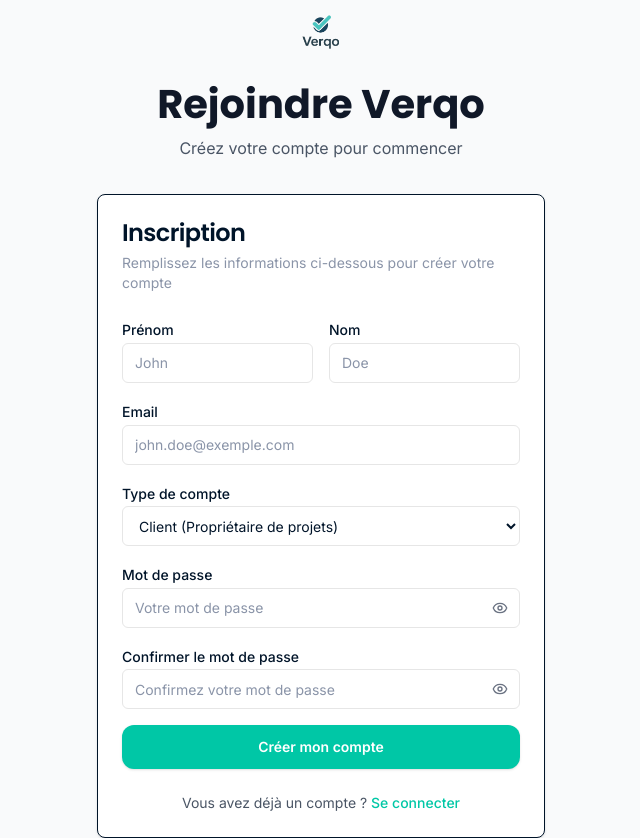
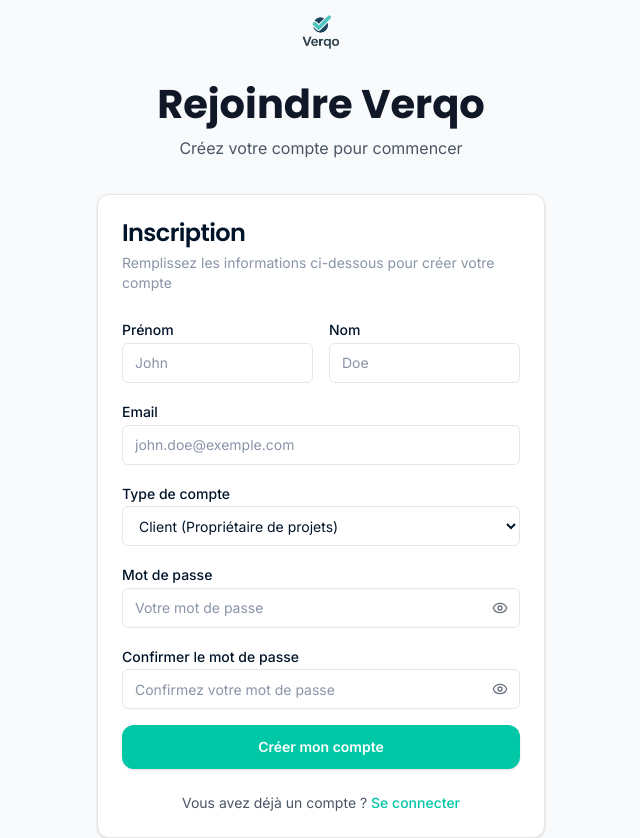
Before and after one commit to AlKountiyou/verqo, a Next.js app in the folder frontend/: page /register in a window 1280 px wide. Shown: the whole page, without its empty margins (319-959 px from the left). Built offline with nearby package versions, Linux system fonts and the light colour scheme; no server answers.

Commit message:
chore(ui): update card styles

```diff
--- a/frontend/src/components/ui/card.tsx
+++ b/frontend/src/components/ui/card.tsx
@@ -8,7 +8,7 @@
   <div
     ref={ref}
     className={cn(
-      "rounded-lg border bg-card text-card-foreground shadow-sm",
+      "rounded-xl border border-verqo-gray-light bg-verqo-white text-verqo-navy-dark shadow-sm hover:shadow-md transition-shadow duration-200",
       className
     )}
     {...props}
@@ -35,7 +35,7 @@
   <h3
     ref={ref}
     className={cn(
-      "text-2xl font-semibold leading-none tracking-tight",
+      "text-xl font-semibold leading-tight tracking-tight text-verqo-navy-dark font-display",
       className
     )}
     {...props}
@@ -49,7 +49,7 @@
 >(({ className, ...props }, ref) => (
   <p
     ref={ref}
-    className={cn("text-sm text-muted-foreground", className)}
+    className={cn("text-sm text-verqo-gray-medium", className)}
     {...props}
   />
 ))
```
